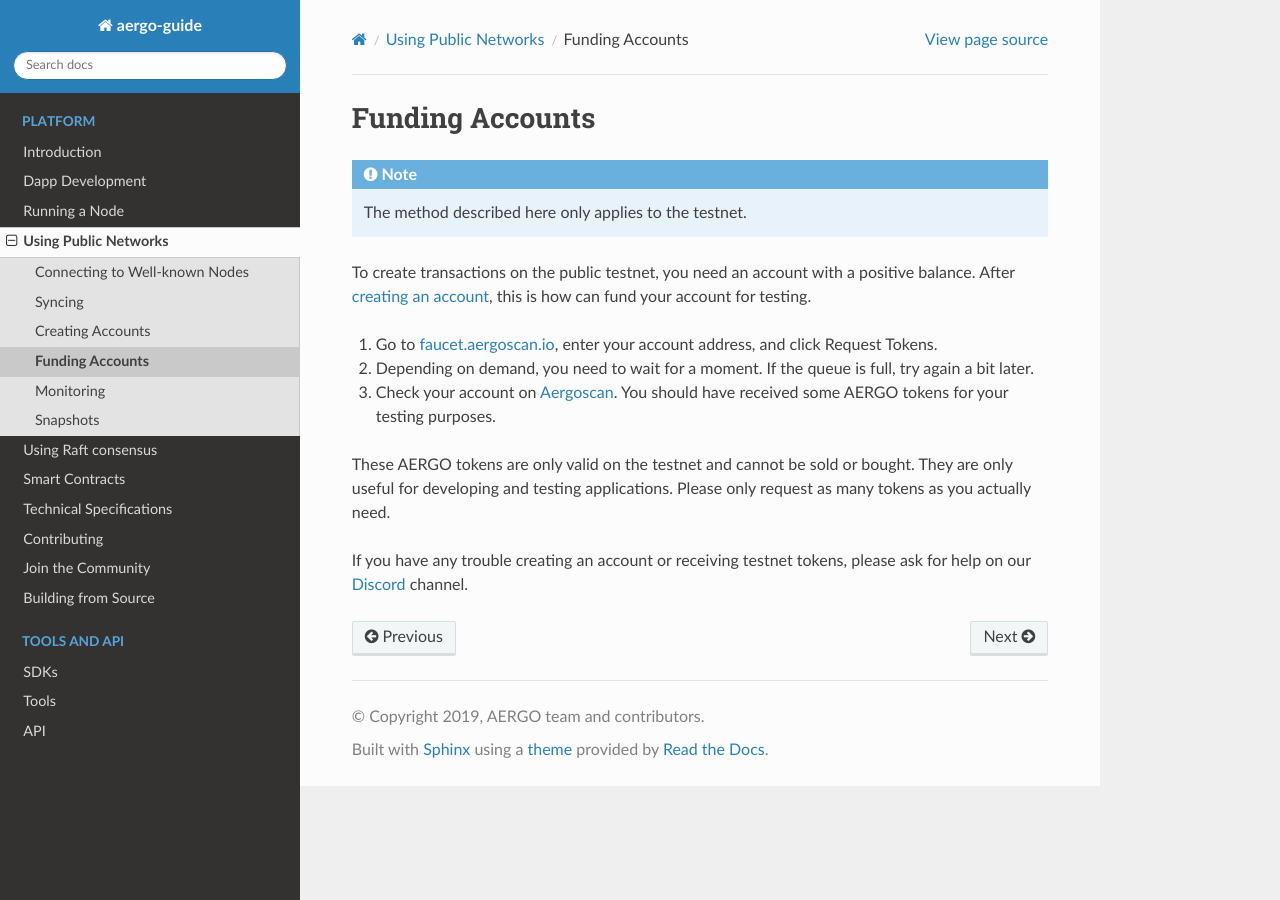
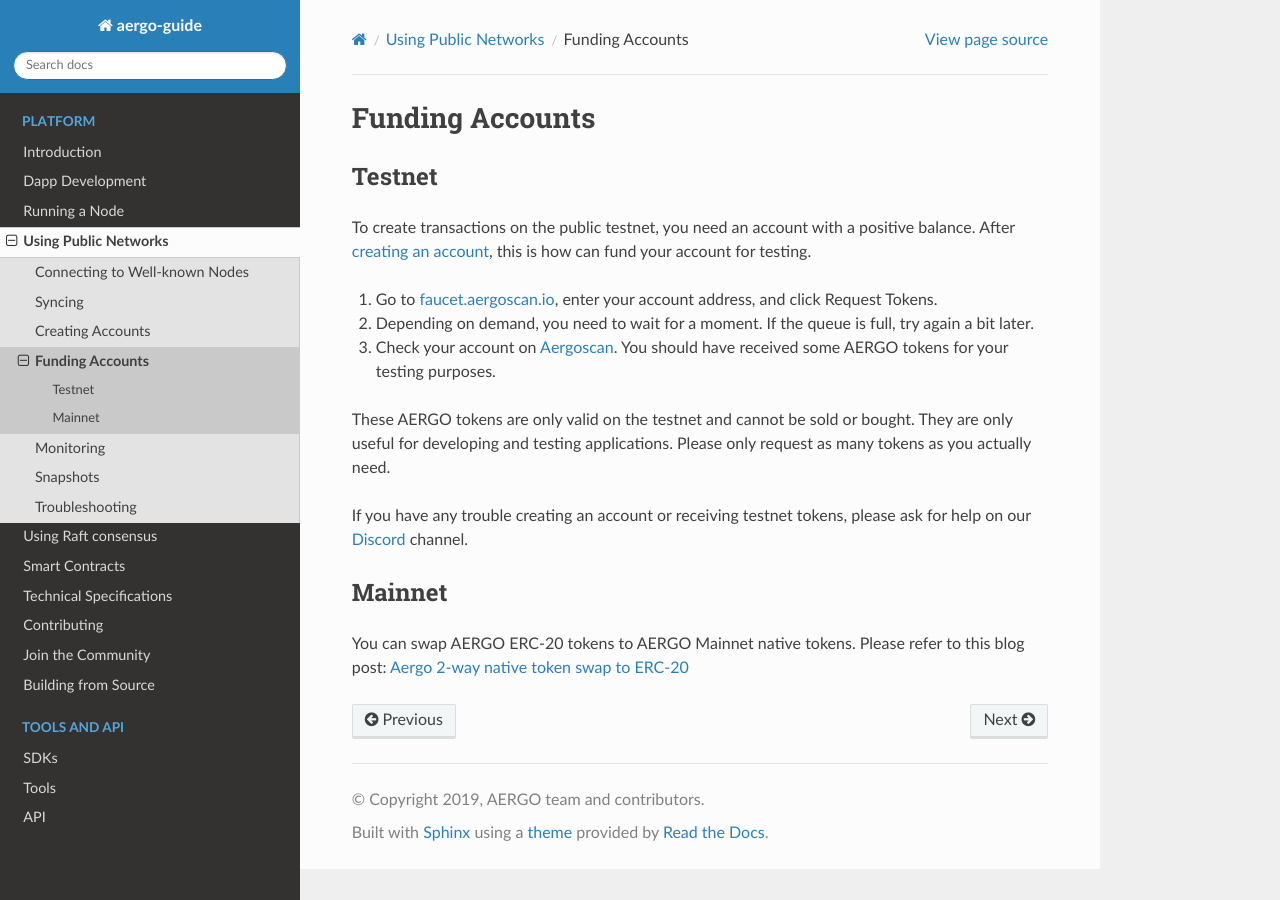
Before and after one commit to aergoio/guide, a Sphinx documentation site: the page built from source/using-network/funding.rst, in a window 1280 px wide. Built offline with Sphinx 7.4.7 and the Read the Docs theme 2.0.0, drawn with Linux system fonts in a browser that asks for light colours.

Commit message:
Add using-network troubleshooting and link to mainnet swap

```diff
--- a/source/using-network/accounts.rst
+++ b/source/using-network/accounts.rst
@@ -36,3 +36,9 @@
         docker run --rm -v $(pwd):/wallet aergo/tools aergocli account export --address your_address --password your_password --path /wallet
 
    The output shows the encrypted private key belonging to your address which can be imported in other wallets.
+
+.. note::
+
+   When `connecting to public nodes <./connecting.html>`_, creating accounts on that node is impossible.
+   On public nodes, personal account features are `disabled <../running-node/configuration.html>`_ using :code:`personal = False`.
+   Always create accounts using local nodes or offline by one of the methods above.
--- a/source/using-network/funding.rst
+++ b/source/using-network/funding.rst
@@ -1,8 +1,8 @@
 Funding Accounts
 ================
 
-.. note::
-    The method described here only applies to the testnet.
+Testnet
+-------
 
 To create transactions on the public testnet, you need an account with a positive balance.
 After `creating an account <accounts.html>`_, this is how can fund your account for testing.
@@ -15,3 +15,9 @@
 They are only useful for developing and testing applications. Please only request as many tokens as you actually need.
 
 If you have any trouble creating an account or receiving testnet tokens, please ask for help on our `Discord <../community.html>`_ channel.
+
+Mainnet
+-------
+
+You can swap AERGO ERC-20 tokens to AERGO Mainnet native tokens.
+Please refer to this blog post: `Aergo 2-way native token swap to ERC-20 <https://medium.com/aergo/aergo-2-way-native-token-swap-to-erc-20-is-live-3e176a661aad>`_
--- a/source/using-network/index.rst
+++ b/source/using-network/index.rst
@@ -12,3 +12,4 @@
    funding
    monitoring
    snapshots
+   troubleshooting
--- a/source/using-network/snapshots.rst
+++ b/source/using-network/snapshots.rst
@@ -1,7 +1,7 @@
 Snapshots
 =========
 
-To quickly bootstrap a new full node, you can sart from a snapshot.
+To quickly bootstrap a new full node, you can start syncronizing from a snapshot.
 
 1. Download the latest snapshot from `snapshot.aergo.io <https://snapshot.aergo.io>`__.
 2. Extract the archive, e.g. :code:`tar zxvf 672571_20190423.tar.gz`.
```
Also changed, not shown: source/using-network/troubleshooting.rst (added, +15 -0 lines).
